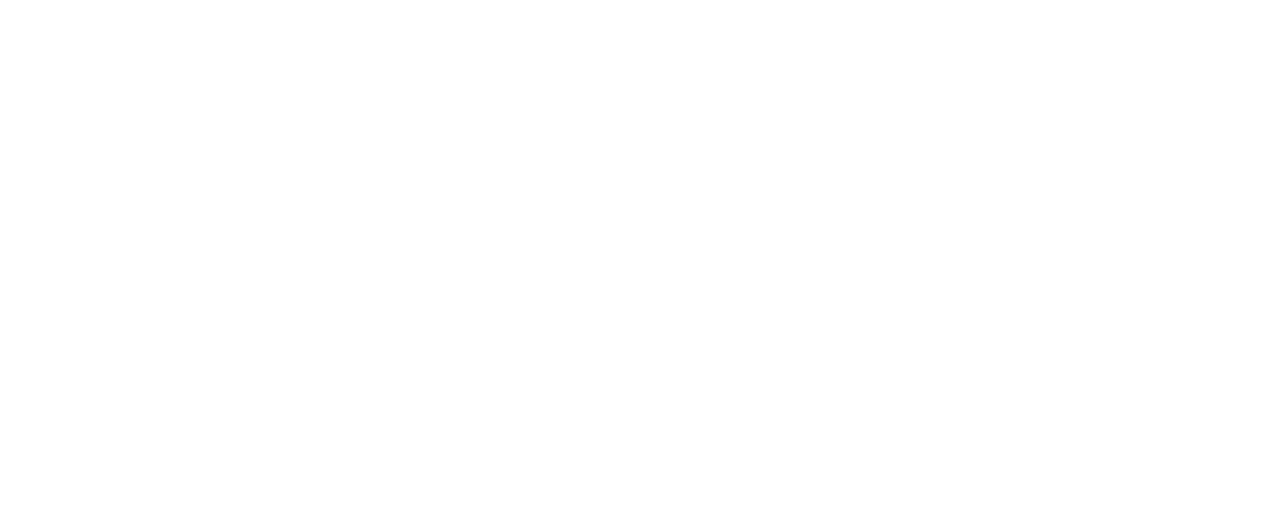
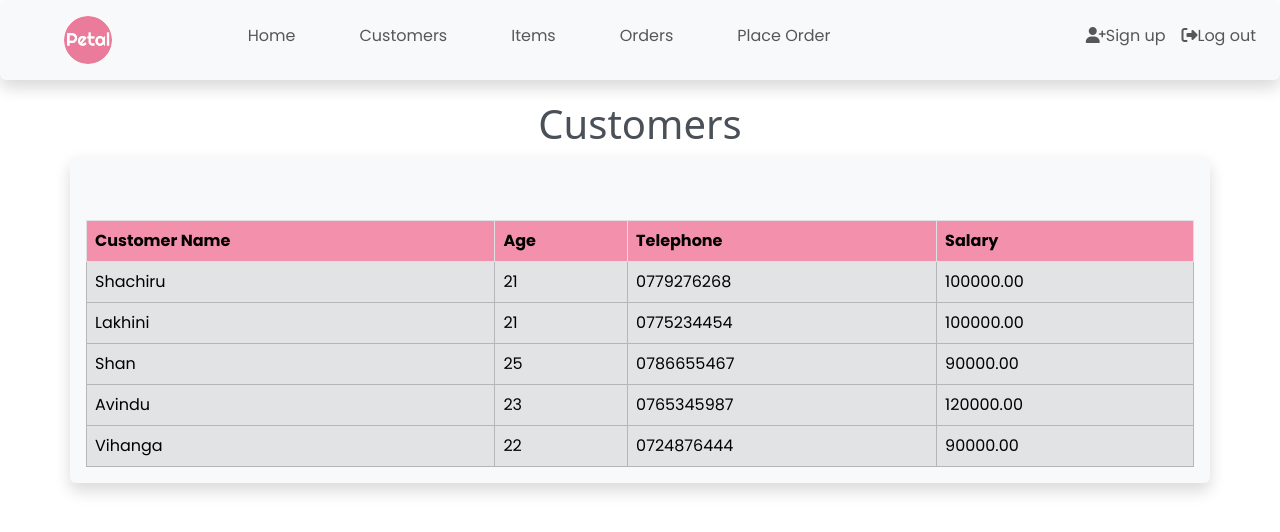
Before and after one commit to LakhiniVoshadee/Flower-Shop-POS, a plain HTML site: page index.html in a window 1280 px wide. Drawn offline with nearby package versions, Linux system fonts and the light colour scheme.

Commit message:
header and customer table

```diff
--- /dev/null
+++ b/css/index.css
@@ -0,0 +1,39 @@
+body {
+  font-family: "Poppins", sans-serif;
+}
+
+.nav-item a {
+  color: #c0c7c9;
+}
+
+#header-links a {
+  color: #575757;
+  font-family: "Poppins", sans-serif;
+}
+#header-links a:hover {
+  color: #ea809e;
+  transform: scale(1.1);
+}
+
+#sign-login a {
+  color: #575757;
+  font-family: "Poppins", sans-serif;
+}
+
+#sign-login a:hover {
+  color: #ea809e;
+  transform: scale(1.1);
+}
+
+#cus-table th {
+  background-color: #f390ac;
+  color: #000000;
+}
+
+#table {
+  font-family: "Poppins", sans-serif;
+}
+
+#content-box {
+  background-color: #b6b6b6;
+}
--- a/index.html
+++ b/index.html
@@ -1,9 +1,155 @@
 <!DOCTYPE html>
 <html lang="en">
   <head>
-    <meta charset="UTF-8" />
-    <meta name="viewport" content="width=device-width, initial-scale=1.0" />
+    <meta charset="utf-8" />
+    <meta name="viewport" content="width=device-width, initial-scale=1" />
     <title>Flower Shop POS</title>
+    <link rel="stylesheet" href="/css/index.css" />
+    <link
+      href="https://cdn.jsdelivr.net/npm/bootstrap@5.3.3/dist/css/bootstrap.min.css"
+      rel="stylesheet"
+      integrity="sha384-QWTKZyjpPEjISv5WaRU9OFeRpok6YctnYmDr5pNlyT2bRjXh0JMhjY6hW+ALEwIH"
+      crossorigin="anonymous"
+    />
+    <link rel="icon" href="/assets/images/11zon_cropped.png" />
+    <link
+      rel="stylesheet"
+      href="https://cdnjs.cloudflare.com/ajax/libs/font-awesome/6.5.1/css/all.min.css"
+      integrity="sha512-DTOQO9RWCH3ppGqcWaEA1BIZOC6xxalwEsw9c2QQeAIftl+Vegovlnee1c9QX4TctnWMn13TZye+giMm8e2LwA=="
+      crossorigin="anonymous"
+      referrerpolicy="no-referrer"
+    />
+    <style>
+      @import url("https://fonts.googleapis.com/css2?family=Inter:ital,opsz,wght@0,14..32,100..900;1,14..32,100..900&family=Poppins:ital,wght@0,100;0,200;0,300;0,400;0,500;0,600;0,700;0,800;0,900;1,100;1,200;1,300;1,400;1,500;1,600;1,700;1,800;1,900&display=swap");
+    </style>
   </head>
-  <body></body>
+  <body>
+    <section id="customer-section">
+      <header class="position-fixed top-0 w-100">
+        <nav
+          class="navbar navbar-expand-lg shadow p-3 bg-body-tertiary rounded"
+        >
+          <div class="container-fulid mx-5">
+            <img
+              src="/assets/images/11zon_cropped.png"
+              alt="logo"
+              style="width: 3rem; height: 3rem; border-radius: 50%"
+            />
+          </div>
+          <div class="collapse navbar-collapse" style="justify-content: center">
+            <ul class="navbar-nav mb-2 column-gap-5" id="header-links">
+              <li class="nav-item">
+                <a href="#" aria-current="page" class="nav-link active">Home</a>
+              </li>
+              <li>
+                <a href="#" aria-current="page" class="nav-link active"
+                  >Customers</a
+                >
+              </li>
+              <li>
+                <a href="#" aria-current="page" class="nav-link active"
+                  >Items</a
+                >
+              </li>
+              <li>
+                <a href="#" aria-current="page" class="nav-link active"
+                  >Orders</a
+                >
+              </li>
+              <li>
+                <a href="#" aria-current="page" class="nav-link active"
+                  >Place Order</a
+                >
+              </li>
+            </ul>
+          </div>
+
+          <div
+            class="collapse navbar-collapse"
+            style="justify-content: flex-end"
+          >
+            <ul class="navbar-nav mb-2 ml-auto" id="sign-login">
+              <li>
+                <a href="#" href="#" aria-current="page" class="nav-link active"
+                  ><i class="fa-solid fa-user-plus"></i>Sign up</a
+                >
+              </li>
+              <li>
+                <a href="#" aria-current="page" class="nav-link active"
+                  ><i class="fa-solid fa-right-from-bracket"></i>Log out</a
+                >
+              </li>
+            </ul>
+          </div>
+        </nav>
+      </header>
+      <main>
+        <div style="margin-top: 100px">
+          <h1 class="text-light-emphasis text-center">Customers</h1>
+          <div
+            class="container p-3 mb-2 bg-body-tertiary shadow p-3 mb-5 bg-body-tertiary rounded"
+            id="content-box"
+          >
+            <table
+              class="table table-hover m-auto w-90 mt-5 table-responsive table-bordered"
+              id="table"
+            >
+              <thead id="cus-table">
+                <tr>
+                  <th>Customer Name</th>
+                  <th>Age</th>
+                  <th>Telephone</th>
+                  <th>Salary</th>
+                </tr>
+              </thead>
+              <tbody class="table-secondary" id="c-tb">
+                <tr>
+                  <td>Shachiru</td>
+                  <td>21</td>
+                  <td>0779276268</td>
+                  <td>100000.00</td>
+                </tr>
+                <tr>
+                  <td>Lakhini</td>
+                  <td>21</td>
+                  <td>0775234454</td>
+                  <td>100000.00</td>
+                </tr>
+                <tr>
+                  <td>Shan</td>
+                  <td>25</td>
+                  <td>0786655467</td>
+                  <td>90000.00</td>
+                </tr>
+                <tr>
+                  <td>Avindu</td>
+                  <td>23</td>
+                  <td>0765345987</td>
+                  <td>120000.00</td>
+                </tr>
+                <tr>
+                  <td>Vihanga</td>
+                  <td>22</td>
+                  <td>0724876444</td>
+                  <td>90000.00</td>
+                </tr>
+              </tbody>
+            </table>
+          </div>
+
+          <div></div>
+        </div>
+
+        <div></div>
+      </main>
+    </section>
+    <section></section>
+    <section></section>
+    <section></section>
+    <script
+      src="https://cdn.jsdelivr.net/npm/bootstrap@5.3.3/dist/js/bootstrap.bundle.min.js"
+      integrity="sha384-YvpcrYf0tY3lHB60NNkmXc5s9fDVZLESaAA55NDzOxhy9GkcIdslK1eN7N6jIeHz"
+      crossorigin="anonymous"
+    ></script>
+  </body>
 </html>
```
Also changed, not shown: assets/images/11zon_cropped.png (added), assets/images/petal-high-resolution-logo.png (added).
